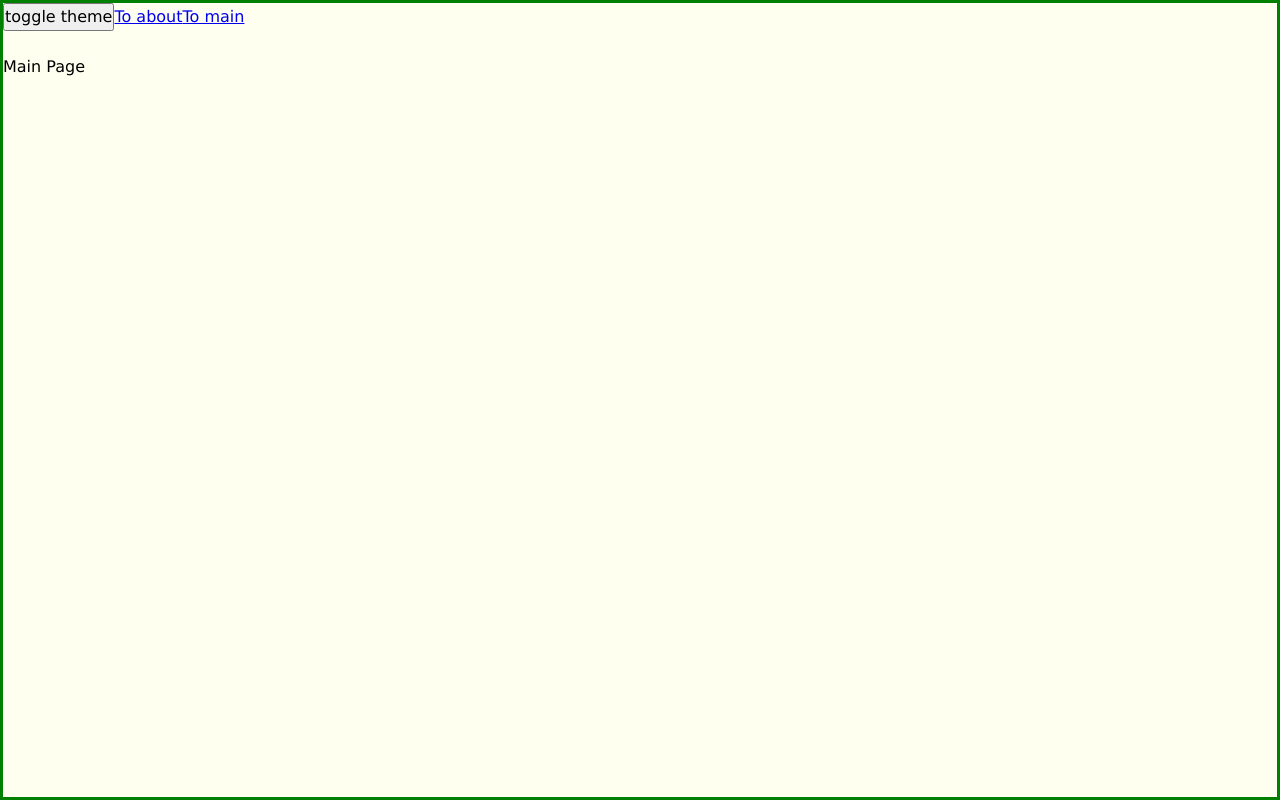
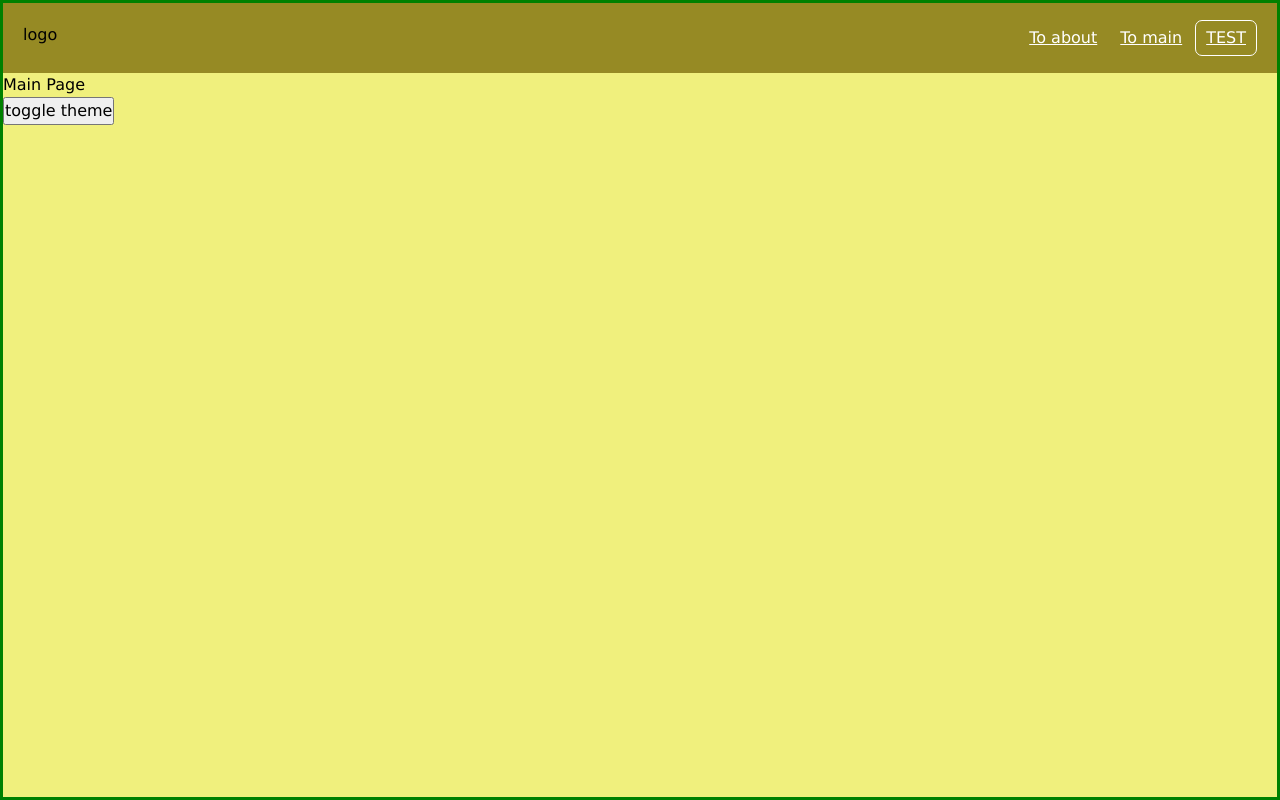
Before and after one commit to pavlo-serhiichuk/fundamental_FE_v2, a React app: page / in a window 1280 px wide. Built offline with nearby package versions, Linux system fonts and the light colour scheme.

Commit message:
Navbar, color vars

```diff
--- a/src/app/App.tsx
+++ b/src/app/App.tsx
@@ -3,6 +3,7 @@ import {Link} from 'react-router-dom';
 import {useTheme} from 'app/providers/ThemeProvider'
 import {cls} from 'shared/lib/classNames/classNames'
 import {AppRouter} from 'app/providers/Routes/ui/AppRouter'
+import {Navbar} from 'widgets/Navbar/ui/Navbar'
 
 
 const App = () => {
@@ -10,11 +11,9 @@ const App = () => {
 
   return (
     <div className={cls('app', {}, [theme])}>
+      <Navbar />
+      <AppRouter />
       <button onClick={toggleTheme}>toggle theme</button>
-      <Link to={'/about'}>To about</Link>
-      <Link to={'/'}>To main</Link>
-      <br /><br />
-      <AppRouter />
     </div>
   );
 
--- a/src/app/styles/index.scss
+++ b/src/app/styles/index.scss
@@ -7,7 +7,7 @@
   height: 100vh;
 
   font: var(--font-m);
-  background-color: var(--bg-color);
-  color: var(--pr-color);
+  background-color: var(--content-bg);
+  color: var(--content-text-color);
   border: 3px solid var(--border);
 }
--- a/src/app/styles/themes/dark.scss
+++ b/src/app/styles/themes/dark.scss
@@ -1,7 +1,12 @@
 .dark {
-  --bg-color: #000;
+  --content-bg: #878347;
+  --navbar-bg: #6f6d3a;
+  --sidebar-bg: #000;
 
-  --pr-color: #fff;
-  --sc-color: grey;
+  --content-text-color: #fff;
+  --nav-text-color: #fff;
+
   --border: lightcoral;
+  --content-border: #fff;
+  --nav-border: #fff;
 }
--- a/src/app/styles/themes/light.scss
+++ b/src/app/styles/themes/light.scss
@@ -1,7 +1,13 @@
 .light {
-  --bg-color: #fffff0;
 
-  --pr-color: #000;
-  --sc-color: #545353;
+  --content-bg: #f0f07d;
+  --navbar-bg: #968a24;
+  --sidebar-bg: #000;
+
+  --content-text-color: #000;
+  --nav-text-color: #fff;
+
   --border: green;
+  --content-border: #000;
+  --nav-border: #fff;
 }
--- a/src/app/styles/variables/global.scss
+++ b/src/app/styles/variables/global.scss
@@ -8,4 +8,7 @@
   --font-size-l: 24px;
   --line-height-l: 32px;
   --font-l: var(--font-size-l) / var(--line-height-l) var(--font-family);
+
+  --navbar-height: 70px;
+  --border-radius: 7px;
 }
--- /dev/null
+++ b/src/shared/ui/AppLink/AppLink.module.scss
@@ -0,0 +1,17 @@
+.AppLink {
+  padding: 5px 10px;
+}
+
+.content {
+  color: var(--content-text-color);
+}
+
+.navigation {
+  color: var(--nav-text-color);
+}
+
+.navigationBorder {
+  color: var(--nav-text-color);
+  border: 1px solid var(--nav-border);
+  border-radius: var(--border-radius);
+}
--- /dev/null
+++ b/src/shared/ui/AppLink/AppLink.tsx
@@ -0,0 +1,26 @@
+import {FC} from 'react'
+import {cls} from 'shared/lib/classNames/classNames'
+import {useTranslation} from 'react-i18next'
+import s from './AppLink.module.scss'
+import {Link, LinkProps} from 'react-router-dom'
+
+export type AppLinkThemes = 'content' | 'navigation' | 'navigationBorder'
+
+interface AppLinkProps extends LinkProps {
+  className?: string;
+  theme?: AppLinkThemes
+}
+
+export const AppLink:FC<AppLinkProps> = (props) => {
+  const { className, theme = 'content', to, children, ...otherProps } = props
+
+  return (
+    <Link
+      to={to}
+      className={cls(s.AppLink, {}, [className, s[theme]])}
+      {...otherProps}
+    >
+      {children}
+    </Link>
+  );
+};
--- /dev/null
+++ b/src/widgets/Navbar/index.ts
@@ -0,0 +1 @@
+export {} from './ui/Navbar'
--- /dev/null
+++ b/src/widgets/Navbar/ui/Navbar.module.scss
@@ -0,0 +1,13 @@
+.Navbar {
+  display: flex;
+  justify-content: space-between;
+  background-color: var(--navbar-bg);
+  height: var(--navbar-height);
+  padding: 20px;
+}
+
+.links {
+  display: flex;
+  align-items: center;
+  gap: 3px;
+}
--- /dev/null
+++ b/src/widgets/Navbar/ui/Navbar.tsx
@@ -0,0 +1,23 @@
+import React, {FC} from 'react'
+import {cls} from 'shared/lib/classNames/classNames'
+import s from './Navbar.module.scss'
+import {AppLink} from 'shared/ui/AppLink/AppLink'
+
+interface NavbarProps {
+  className?: string;
+}
+
+export const Navbar: FC<NavbarProps> = (props) => {
+  const {className} = props
+
+  return (
+    <div className={cls(s.Navbar, {}, [className])}>
+      <div>logo</div>
+      <div className={s.links}>
+        <AppLink to={'/about'} theme={'navigation'}>To about</AppLink>
+        <AppLink to={'/'} theme={'navigation'}>To main</AppLink>
+        <AppLink to={'#'} theme={'navigationBorder'}>TEST</AppLink>
+      </div>
+    </div>
+  );
+};
```
